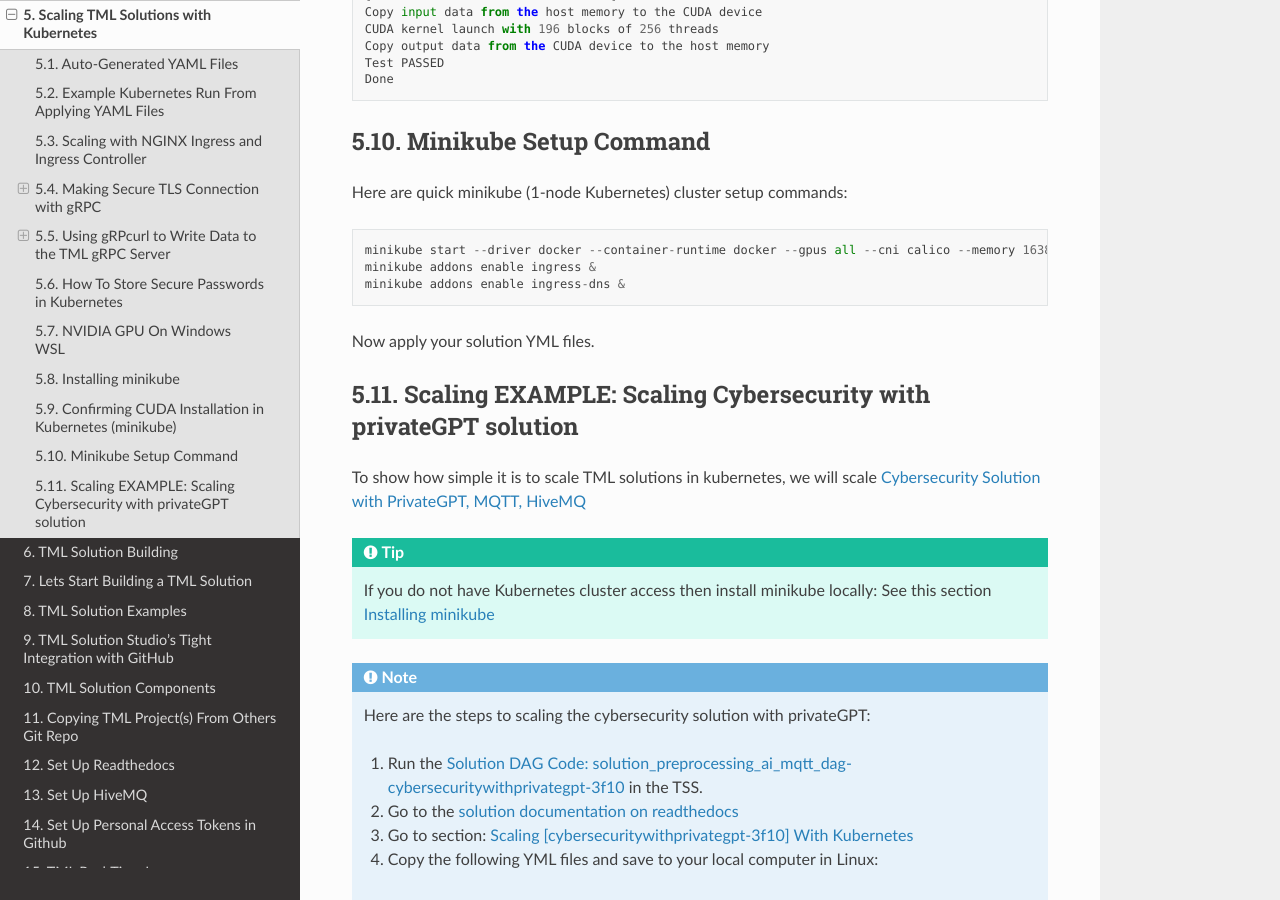
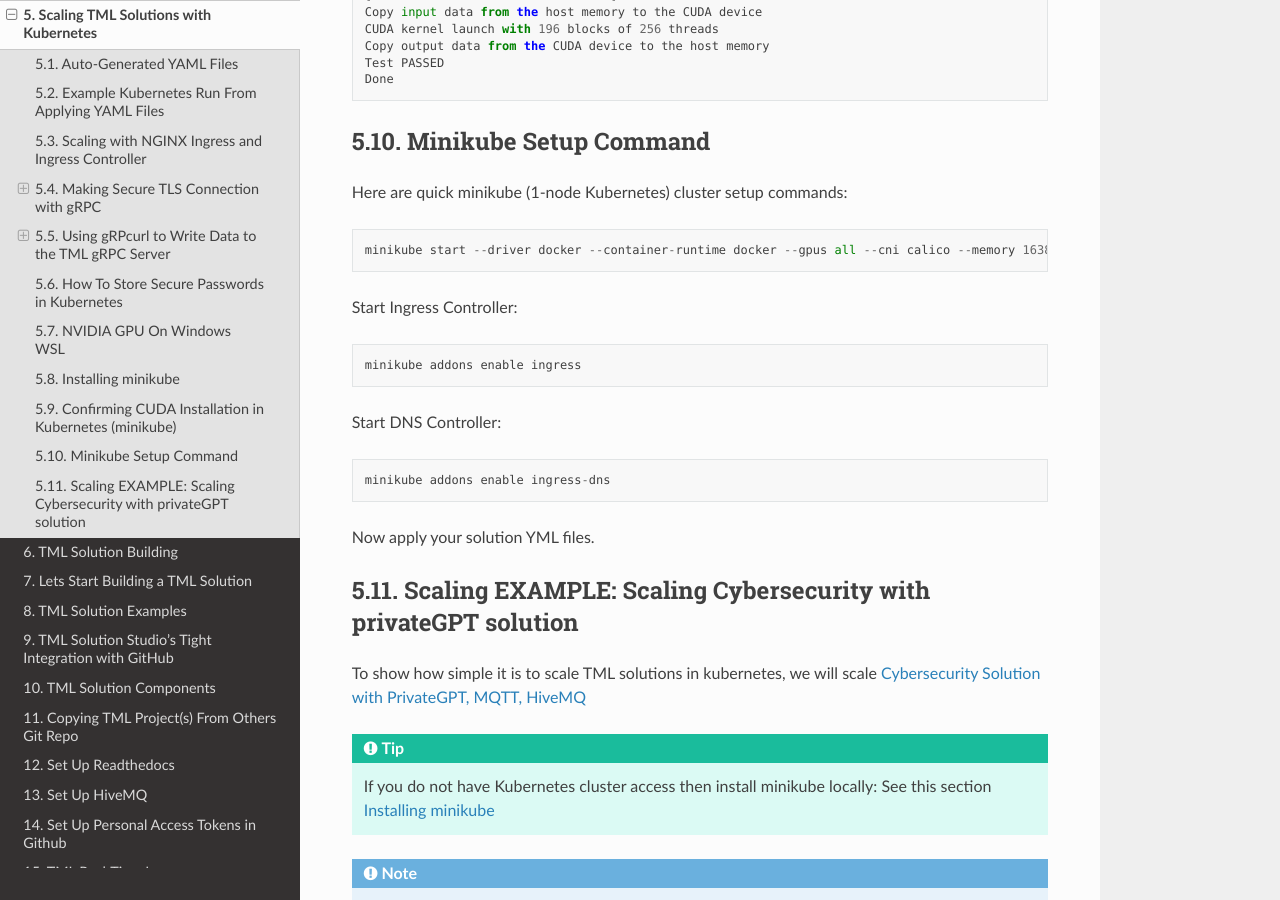
Before and after one commit to smaurice101/readthedocs, a Sphinx documentation site: the page built from docs/source/kube.rst, in a window 1280 px wide and 900 px high, scrolled down 14435 px. Built offline with Sphinx 7.4.7 and the Read the Docs theme 3.1.0, drawn with Linux system fonts in a browser that asks for light colours.

Commit message:
Update kube.rst

```diff
--- a/docs/source/kube.rst
+++ b/docs/source/kube.rst
@@ -656,9 +656,19 @@
 
 .. code-block::
 
-   minikube start --driver docker --container-runtime docker --gpus all --cni calico --memory 16384 &
-   minikube addons enable ingress &
-   minikube addons enable ingress-dns &
+   minikube start --driver docker --container-runtime docker --gpus all --cni calico --memory 16384
+
+Start Ingress Controller:
+
+.. code-block::
+
+   minikube addons enable ingress
+
+Start DNS Controller:
+
+.. code-block::
+
+   minikube addons enable ingress-dns
 
 Now apply your solution YML files.
 
```
